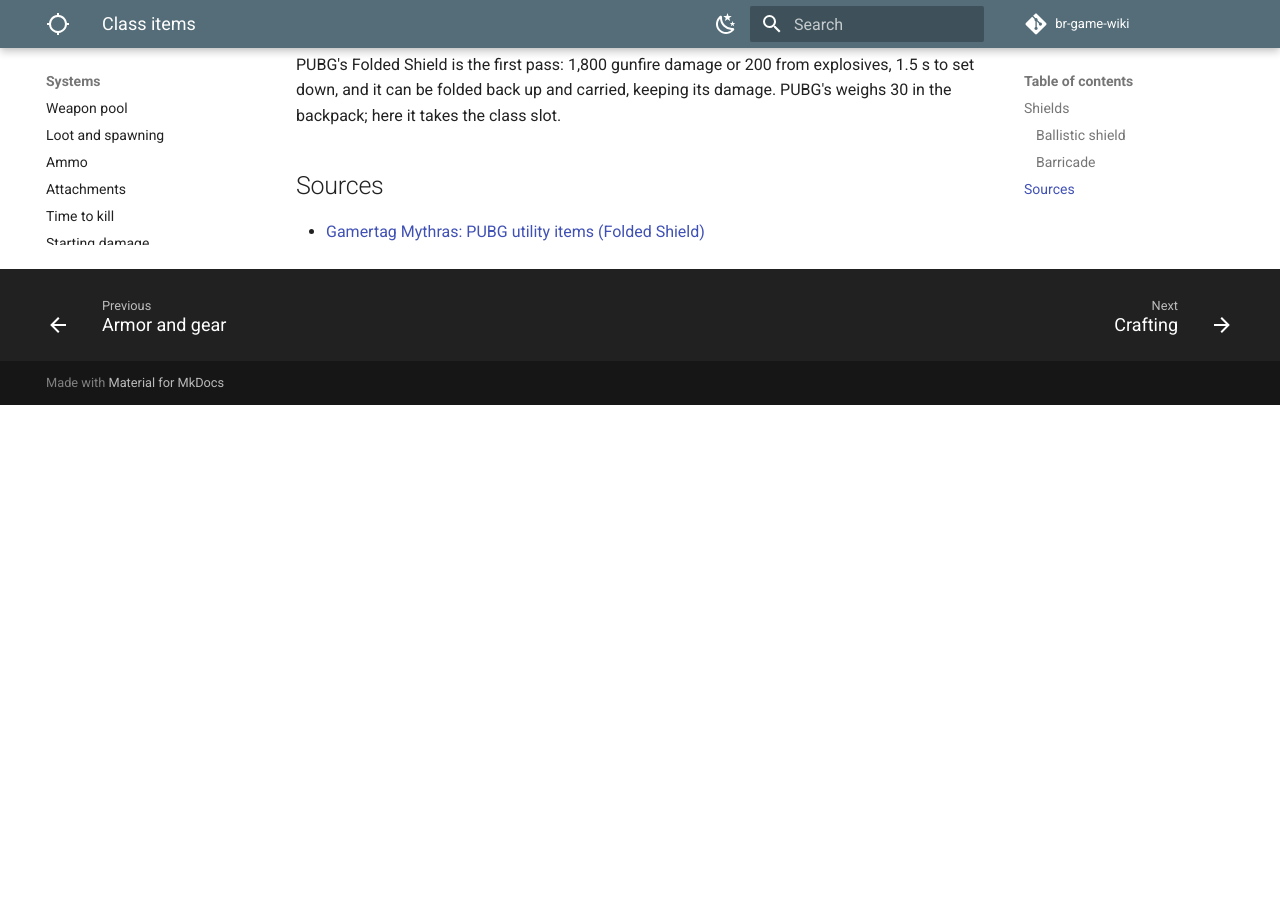
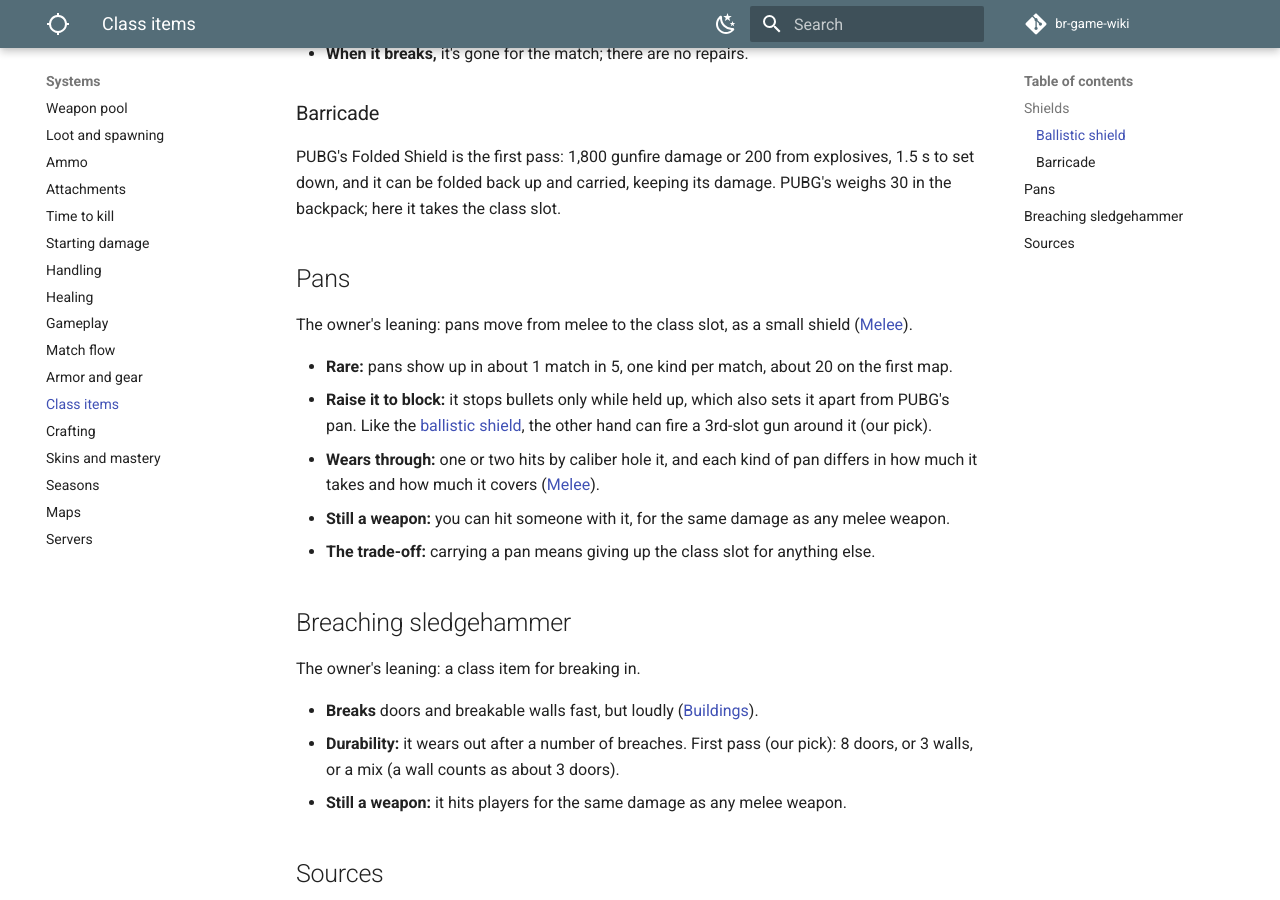
Before and after one commit to DerrickSpartan1/br-game-wiki, an MkDocs documentation site: the page built from docs/systems/class-items.md, in a window 1280 px wide and 900 px high, scrolled down 2009 px. Built offline with MkDocs 1.6.1 and Material for MkDocs 9.7.7, drawn with Linux system fonts in a browser that asks for light colours; comment, search, counter and statistics services are not loaded; before the commit the page ends 2414 px from its top, so only the background shows below that; some of the changed text lies outside the part shown.

Commit message:
File the leaning on pans and the sledgehammer as class items, bayonets, and throwing knives
Co-Authored-By: Claude Opus 5.5 <noreply@anthropic.com>
Claude-Session: https://claude.ai/code/session_01LAp2s4euUjj6HZthupXLj4

```diff
--- a/docs/systems/class-items.md
+++ b/docs/systems/class-items.md
@@ -16,6 +16,8 @@ A 4th slot holds class items: limited-use gadgets found randomly as loot during
 - **Emergency redeploy:** a balloon that lifts you out and drops you elsewhere on the map, like PUBG's Emergency Pickup.
 - **Deployable zipline:** place a zipline anywhere, like Apex's Pathfinder's zipline gun.
 - **Fortifications:** a light version of building: placeable cover like the [barricade](#barricade) and movable shields. Which pieces exist is TBD.
+- **Pans (owner's leaning):** a pan as a small shield ([Pans](#pans)).
+- **Breaching sledgehammer (owner's leaning):** breaks doors and walls until it wears out ([Breaching sledgehammer](#breaching-sledgehammer)).
 
 **No hero abilities,** but an ability from a hero shooter can become a class item, like the deployable zipline.
 
@@ -46,6 +48,24 @@ Shields are for advancing and breaching: crossing open ground, pushing a doorway
 
 PUBG's Folded Shield is the first pass: 1,800 gunfire damage or 200 from explosives, 1.5 s to set down, and it can be folded back up and carried, keeping its damage. PUBG's weighs 30 in the backpack; here it takes the class slot.
 
+## Pans
+
+The owner's leaning: pans move from melee to the class slot, as a small shield ([Melee](gameplay.md#melee)).
+
+- **Rare:** pans show up in about 1 match in 5, one kind per match, about 20 on the first map.
+- **Raise it to block:** it stops bullets only while held up, which also sets it apart from PUBG's pan. Like the [ballistic shield](#ballistic-shield), the other hand can fire a 3rd-slot gun around it (our pick).
+- **Wears through:** one or two hits by caliber hole it, and each kind of pan differs in how much it takes and how much it covers ([Melee](gameplay.md#melee)).
+- **Still a weapon:** you can hit someone with it, for the same damage as any melee weapon.
+- **The trade-off:** carrying a pan means giving up the class slot for anything else.
+
+## Breaching sledgehammer
+
+The owner's leaning: a class item for breaking in.
+
+- **Breaks** doors and breakable walls fast, but loudly ([Buildings](gameplay.md#buildings-materials)).
+- **Durability:** it wears out after a number of breaches. First pass (our pick): 8 doors, or 3 walls, or a mix (a wall counts as about 3 doors).
+- **Still a weapon:** it hits players for the same damage as any melee weapon.
+
 ## Sources
 
 - [Gamertag Mythras: PUBG utility items (Folded Shield)](https://gamertagmythras.com/blog/pubg-battlegrounds/pubg-utility-items-guide)
```
Also changed, not shown: docs/planning/changelog.md (+1 -0 lines), docs/planning/open-questions.md (+1 -1 lines), docs/systems/gameplay.md (+7 -7 lines).
